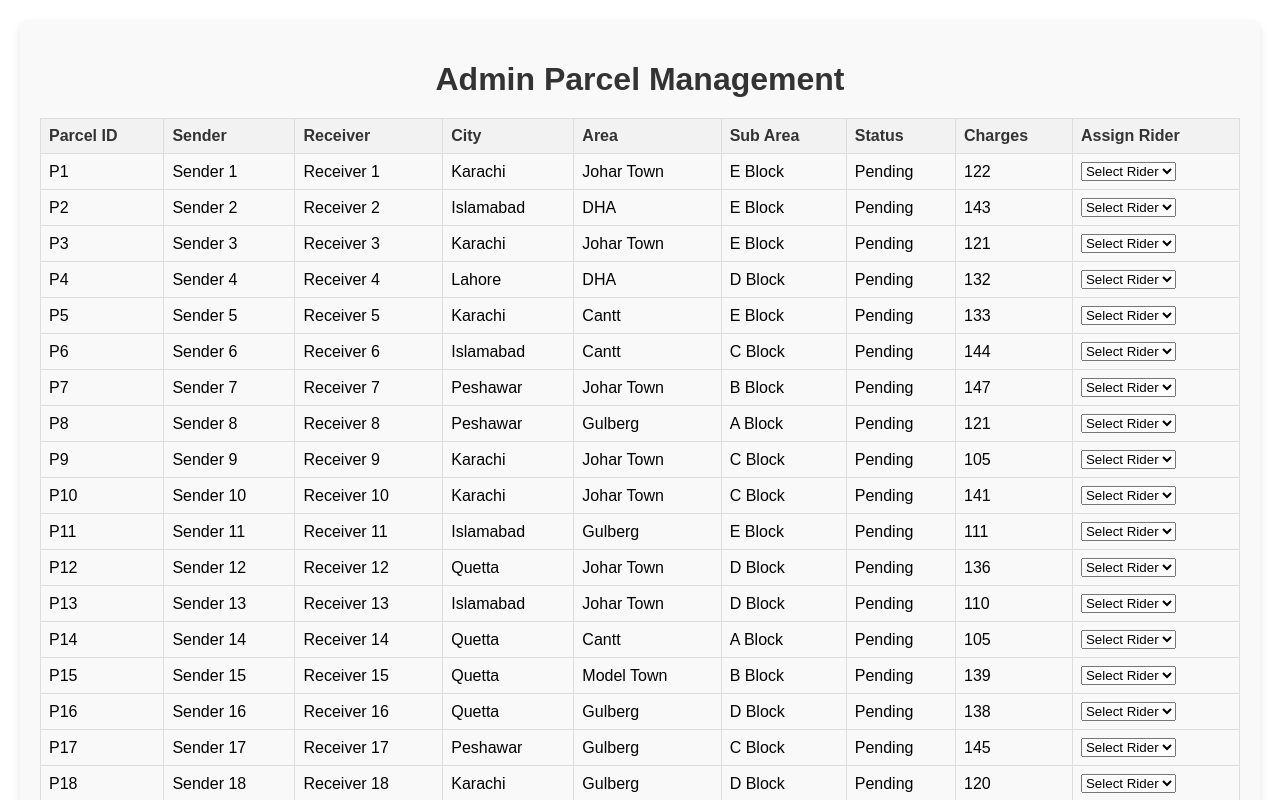
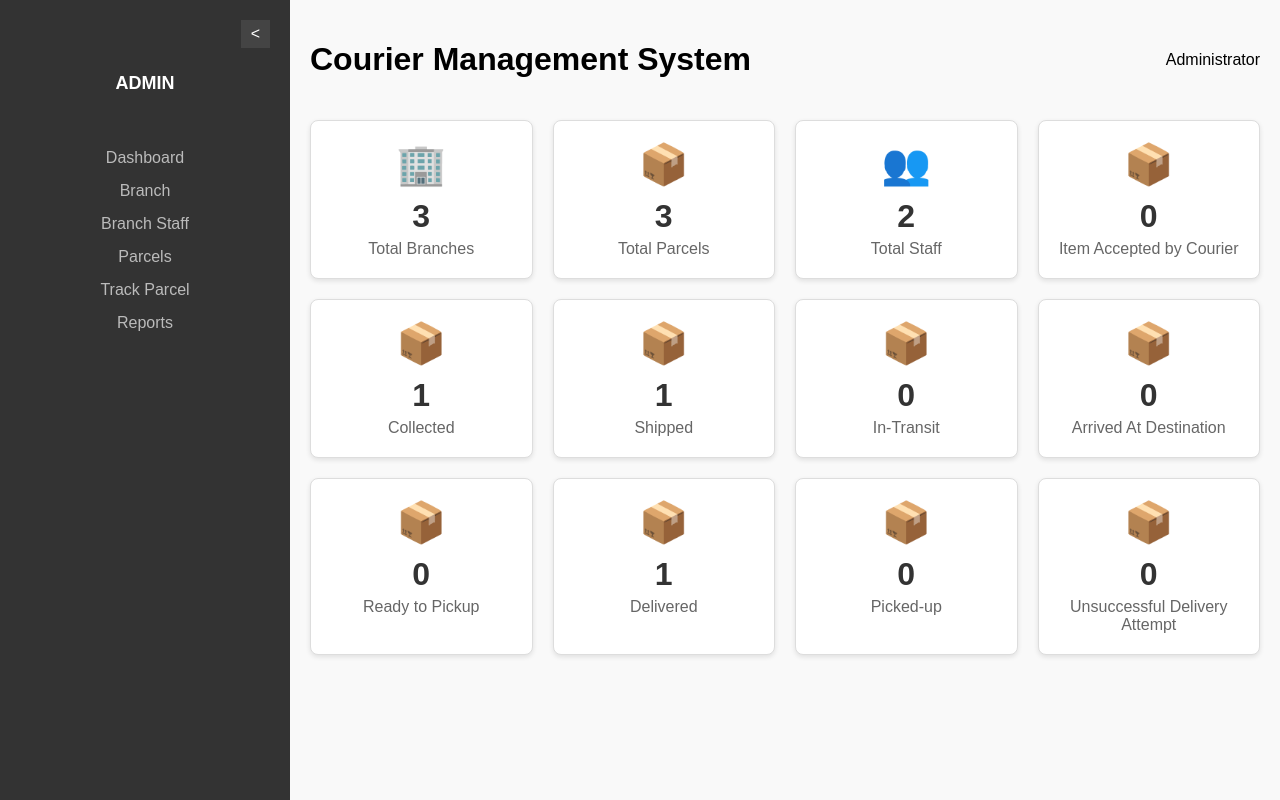
Before and after one commit to Abdullah-1796/Information-System-for-Smart-Delivery, a React (Create React App) app in the folder frontend/: page / in a window 1280 px wide. Shown: the top 800 px of the page. Built offline with nearby package versions, Linux system fonts and the light colour scheme.

Commit message:
DashBoard created

```diff
--- a/frontend/package.json
+++ b/frontend/package.json
@@ -6,7 +6,7 @@
     "cra-template": "1.2.0",
     "react": "^19.0.0",
     "react-dom": "^19.0.0",
-    "react-scripts": "5.0.1"
+    "react-scripts": "^5.0.1"
   },
   "scripts": {
     "start": "react-scripts start",
--- a/frontend/src/App.js
+++ b/frontend/src/App.js
@@ -1,11 +1,12 @@
 import AdminParcelManagement from './AdminParcelManagement';
+import Dashboard from './DashBoard';
 import './App.css';
 
 function App() {
 	return (
 		<div className="App">
-			{/* <h1>Hello World</h1> */}
-			<AdminParcelManagement/>
+			{/* <AdminParcelManagement /> */}
+			{<Dashboard/>}
 		</div>
 	);
 }
--- /dev/null
+++ b/frontend/src/DashBoard.css
@@ -0,0 +1,114 @@
+/* Dashboard.css */
+
+.dashboard {
+    display: flex;
+    height: 100vh;
+    font-family: Arial, sans-serif;
+  }
+
+  .sidebar {
+    width: 250px;
+    background-color: #333;
+    color: #fff;
+    display: flex;
+    flex-direction: column;
+    padding: 20px;
+    transition: width 0.3s ease;
+  }
+
+  .sidebar.collapsed {
+    width: 60px;
+  }
+
+  .sidebar-title {
+    text-align: center;
+    margin-bottom: 20px;
+    font-size: 18px;
+    transition: opacity 0.3s;
+  }
+
+  .sidebar-menu {
+    list-style-type: none;
+    padding: 0;
+    margin-top: 20px;
+  }
+
+  .sidebar-menu li {
+    margin: 15px 0;
+    cursor: pointer;
+    color: #bbb;
+    transition: color 0.3s, opacity 0.3s;
+  }
+
+  .sidebar-menu li:hover {
+    color: #fff;
+  }
+
+  .sidebar.collapsed .sidebar-title,
+  .sidebar.collapsed .sidebar-menu li {
+    opacity: 0;
+    pointer-events: none;
+  }
+
+  .toggle-button {
+    background-color: #444;
+    color: #fff;
+    border: none;
+    cursor: pointer;
+    padding: 5px 10px;
+    font-size: 16px;
+    margin-bottom: 10px;
+    align-self: flex-end;
+  }
+
+  .main-content {
+    flex: 1;
+    background-color: #f9f9f9;
+    padding: 20px;
+  }
+
+  .header {
+    display: flex;
+    justify-content: space-between;
+    align-items: center;
+    margin-bottom: 20px;
+  }
+
+  .stats {
+    display: grid;
+    grid-template-columns: repeat(auto-fill, minmax(200px, 1fr));
+    gap: 20px;
+  }
+
+  .stat-card {
+    background: #fff;
+    border: 1px solid #ddd;
+    border-radius: 8px;
+    padding: 20px;
+    text-align: center;
+    box-shadow: 0 2px 5px rgba(0, 0, 0, 0.1);
+    transition: transform 0.3s, box-shadow 0.3s;
+  }
+
+  .stat-card:hover {
+    transform: translateY(-5px);
+    box-shadow: 0 5px 15px rgba(0, 0, 0, 0.2);
+  }
+
+  .stat-card .icon {
+    font-size: 40px;
+    color: #007bff;
+    margin-bottom: 10px;
+  }
+
+  .stat-card .details h3 {
+    font-size: 32px;
+    margin: 0;
+    color: #333;
+  }
+
+  .stat-card .details p {
+    color: #666;
+    margin: 5px 0 0;
+    font-size: 16px;
+  }
--- /dev/null
+++ b/frontend/src/DashBoard.jsx
@@ -0,0 +1,62 @@
+import React, { useState } from "react";
+import "./DashBoard.css";
+
+const Dashboard = () => {
+  const [isCollapsed, setIsCollapsed] = useState(false);
+
+  const stats = [
+    { label: "Total Branches", value: 3, icon: "🏢" },
+    { label: "Total Parcels", value: 3, icon: "📦" },
+    { label: "Total Staff", value: 2, icon: "👥" },
+    { label: "Item Accepted by Courier", value: 0, icon: "📦" },
+    { label: "Collected", value: 1, icon: "📦" },
+    { label: "Shipped", value: 1, icon: "📦" },
+    { label: "In-Transit", value: 0, icon: "📦" },
+    { label: "Arrived At Destination", value: 0, icon: "📦" },
+    { label: "Ready to Pickup", value: 0, icon: "📦" },
+    { label: "Delivered", value: 1, icon: "📦" },
+    { label: "Picked-up", value: 0, icon: "📦" },
+    { label: "Unsuccessful Delivery Attempt", value: 0, icon: "📦" },
+  ];
+
+  return (
+    <div className="dashboard">
+      <nav className={`sidebar ${isCollapsed ? "collapsed" : ""}`}>
+        <button
+          className="toggle-button"
+          onClick={() => setIsCollapsed(!isCollapsed)}
+        >
+          {isCollapsed ? ">" : "<"}
+        </button>
+        <h2 className="sidebar-title">ADMIN</h2>
+        <ul className="sidebar-menu">
+          <li>Dashboard</li>
+          <li>Branch</li>
+          <li>Branch Staff</li>
+          <li>Parcels</li>
+          <li>Track Parcel</li>
+          <li>Reports</li>
+        </ul>
+      </nav>
+      <main className="main-content">
+        <header className="header">
+          <h1>Courier Management System</h1>
+          <div className="user-info">Administrator</div>
+        </header>
+        <section className="stats">
+          {stats.map((stat, index) => (
+            <div key={index} className="stat-card">
+              <div className="icon">{stat.icon}</div>
+              <div className="details">
+                <h3>{stat.value}</h3>
+                <p>{stat.label}</p>
+              </div>
+            </div>
+          ))}
+        </section>
+      </main>
+    </div>
+  );
+};
+
+export default Dashboard;
```
Also changed, not shown: 1 other file (tests, documents, lock files or other folders).
